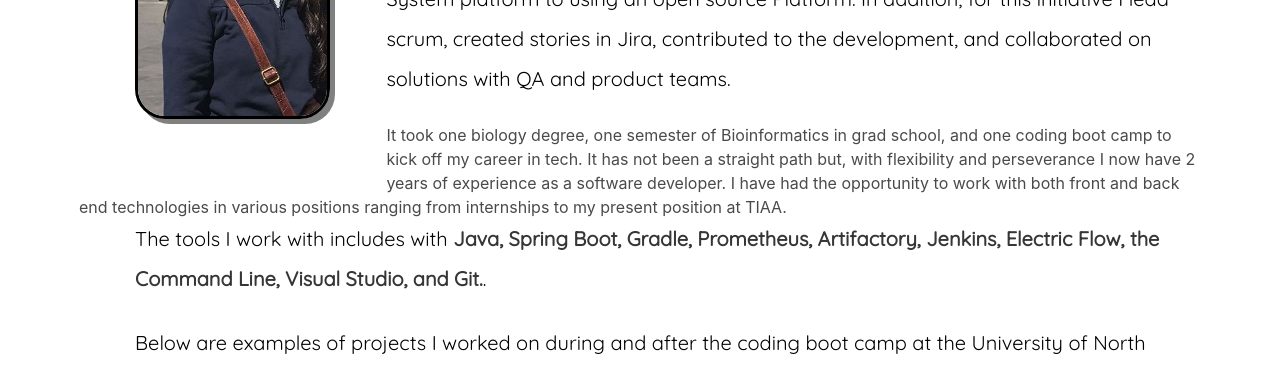
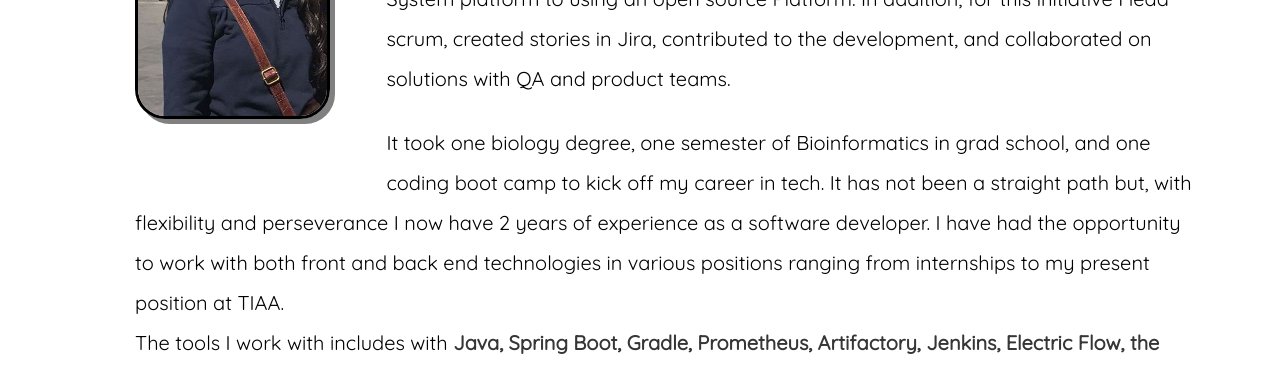
Before and after one commit to lhernandez5/PortfolioApp, a React (Create React App) app in the folder client/: page / in a window 1280 px wide. Shown: the part 840-1212 px from the top of the page. Built offline with nearby package versions, Linux system fonts and the light colour scheme.

Commit message:
modified intro

```diff
--- a/client/src/components/Intro/Intro.js
+++ b/client/src/components/Intro/Intro.js
@@ -19,7 +19,7 @@ const Intro = () => (
       In addition, for this initiative I lead scrum, created stories in Jira, contributed to the development, and collaborated on solutions with QA and product teams.
     </p>
     <br />
-    <p>
+    <p className="intro">
       It took one biology degree, one semester of Bioinformatics in grad school, and one coding boot camp to kick off my career in tech.
       It has not been a straight path but, with flexibility and perseverance I now have 2 years of experience as a software developer.
       I have had the opportunity to work with both front and back end technologies in various positions ranging from internships to my present position at TIAA.
```
